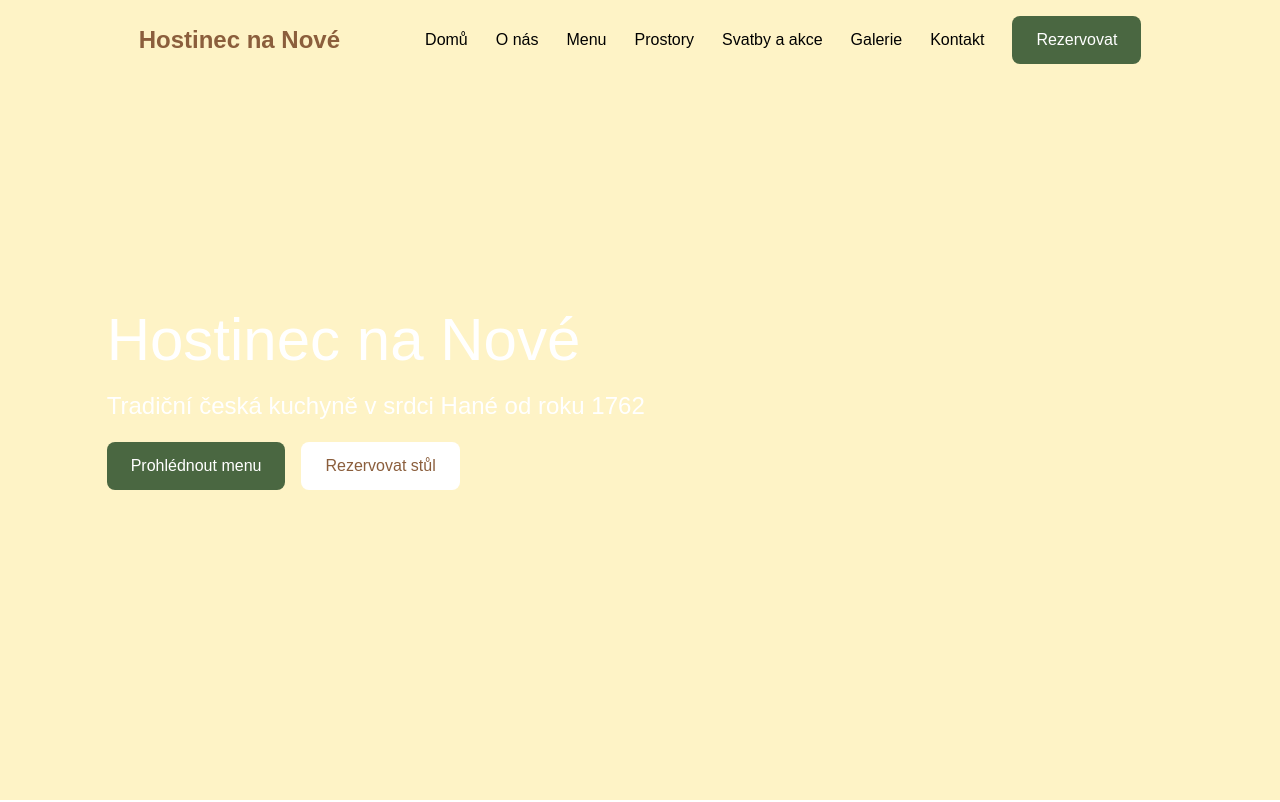
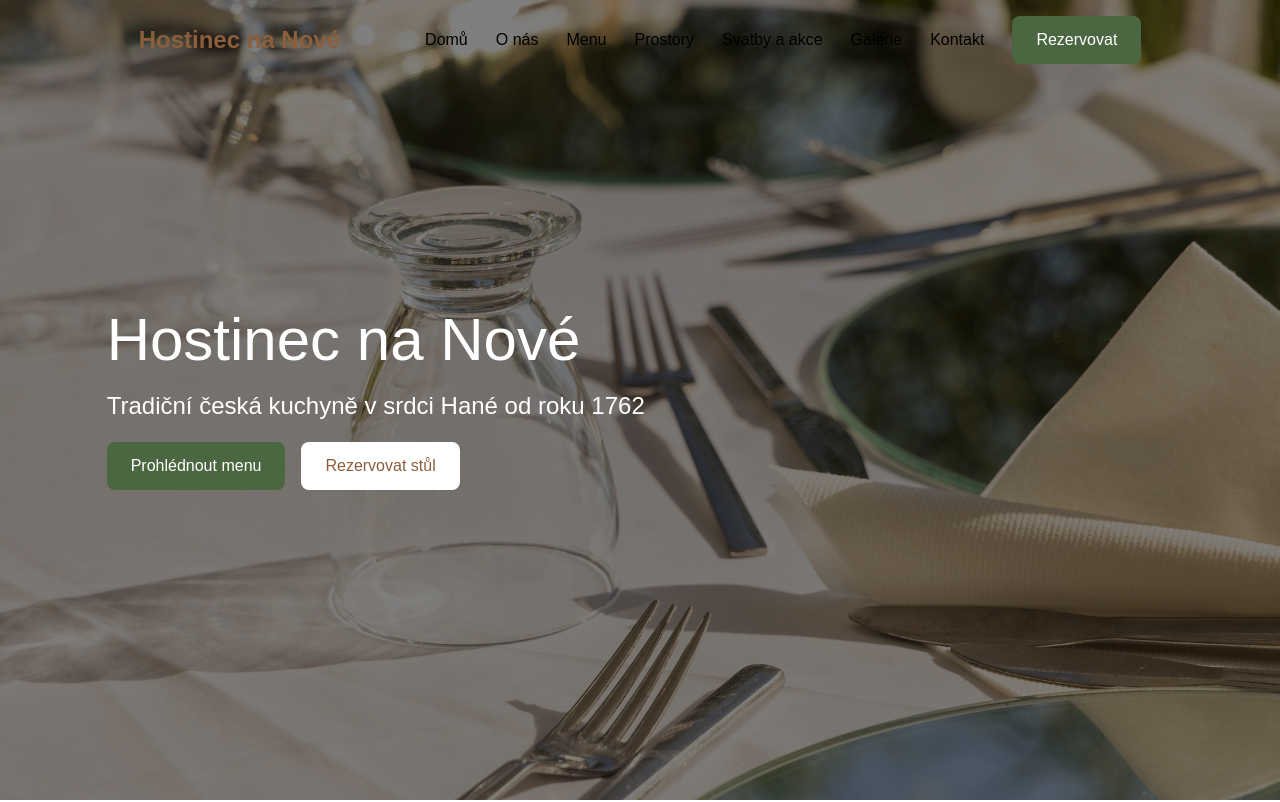
Before and after one commit to zavadill/Hostinec-na-Nov-, a Next.js app: page / in a window 1280 px wide. Shown: the top 802 px of the page. Built offline with nearby package versions, Linux system fonts and the light colour scheme.

Commit message:
Enhances header appearance with background image
Improves the visual appeal of the header by adding a background image.

Implements a dark overlay to improve text readability against the background.

```diff
--- a/components/Hlavni/Header.tsx
+++ b/components/Hlavni/Header.tsx
@@ -3,8 +3,16 @@ import Link from 'next/link'
 
 const Header = () => {
   return (
-    <div className="text-[var(--white)] bg-amber-100">
-      <div className='min-h-screen flex flex-col max-w-10/12 mx-auto justify-center space-y-5'>
+    // Přidáme lineární gradient pro ztmavení a zajistíme, že obrázek je pod ním
+    <div
+      className="text-[var(--white)] bg-cover bg-center relative"
+      style={{ backgroundImage: "url('/uvodni.jpg')" }} // Nastavení obrázku přes style pro lepší kombinaci s overlayem
+    >
+      {/* Overlay pro ztmavení */}
+      <div className="absolute inset-0 bg-black opacity-50"></div>
+
+      {/* Obsah zůstává nad overlayem díky relativnímu pozicování a z-indexu (pokud by byl potřeba) */}
+      <div className='min-h-screen flex flex-col max-w-10/12 mx-auto justify-center space-y-5 relative z-10'>
         <h1 className='text-6xl'>Hostinec na Nové</h1>
         <p className='text-2xl'>Tradiční česká kuchyně v srdci Hané od roku 1762</p>
         <div className='flex flex-col md:flex-row gap-4'>
```
Also changed, not shown: public/uvodni.jpg (added).
